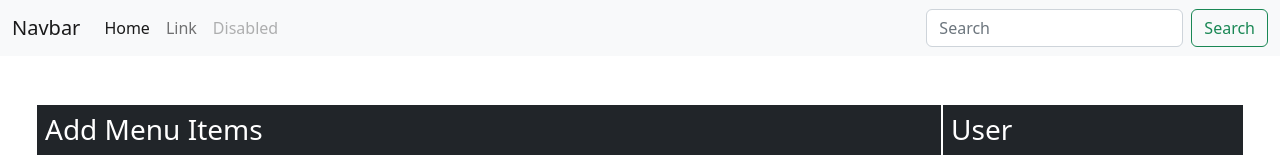
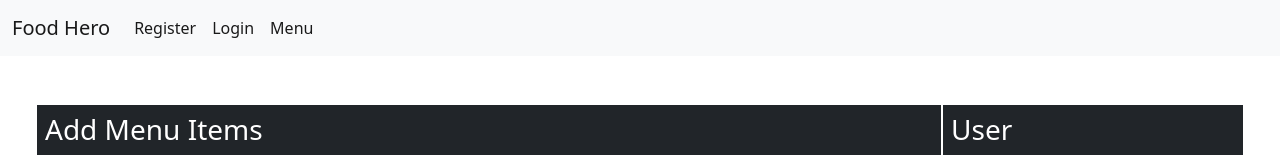
Before and after one commit to Fred374/project_2, an Angular app in the folder project_2_front/: page /restaurant/addFood in a window 1280 px wide. Shown: the top 160 px of the page. Built offline with nearby package versions, Linux system fonts and the light colour scheme; no server answers.

Commit message:
Made some changes to the navbar

```diff
--- a/project_2_front/src/app/components/navbar/navbar.component.html
+++ b/project_2_front/src/app/components/navbar/navbar.component.html
@@ -1,25 +1,23 @@
+<!-- Pulled from Bootstrap web page -->
 <nav class="navbar navbar-expand-lg navbar-light bg-light">
     <div class="container-fluid">
-      <a class="navbar-brand" href="#">Navbar</a>
+      <a class="navbar-brand" href="#">Food Hero</a>
       <button class="navbar-toggler" type="button" data-bs-toggle="collapse" data-bs-target="#navbarTogglerDemo02" aria-controls="navbarTogglerDemo02" aria-expanded="false" aria-label="Toggle navigation">
         <span class="navbar-toggler-icon"></span>
       </button>
       <div class="collapse navbar-collapse" id="navbarTogglerDemo02">
         <ul class="navbar-nav me-auto mb-2 mb-lg-0">
           <li class="nav-item">
-            <a class="nav-link active" aria-current="page" href="#">Home</a>
+            <a class="nav-link active" aria-current="page" routerLink="/registration">Register</a>
           </li>
           <li class="nav-item">
-            <a class="nav-link" href="#">Link</a>
+            <a class="nav-link active" aria-current="page" routerLink="/login">Login</a>
           </li>
           <li class="nav-item">
-            <a class="nav-link disabled" href="#" tabindex="-1" aria-disabled="true">Disabled</a>
+            <!-- Good place for an ngIf different option dependant on user type. -->
+            <a class="nav-link active" aria-current="page" routerLink="/mood">Menu</a>
           </li>
         </ul>
-        <form class="d-flex">
-          <input class="form-control me-2" type="search" placeholder="Search" aria-label="Search">
-          <button class="btn btn-outline-success" type="submit">Search</button>
-        </form>
       </div>
     </div>
   </nav>
```
